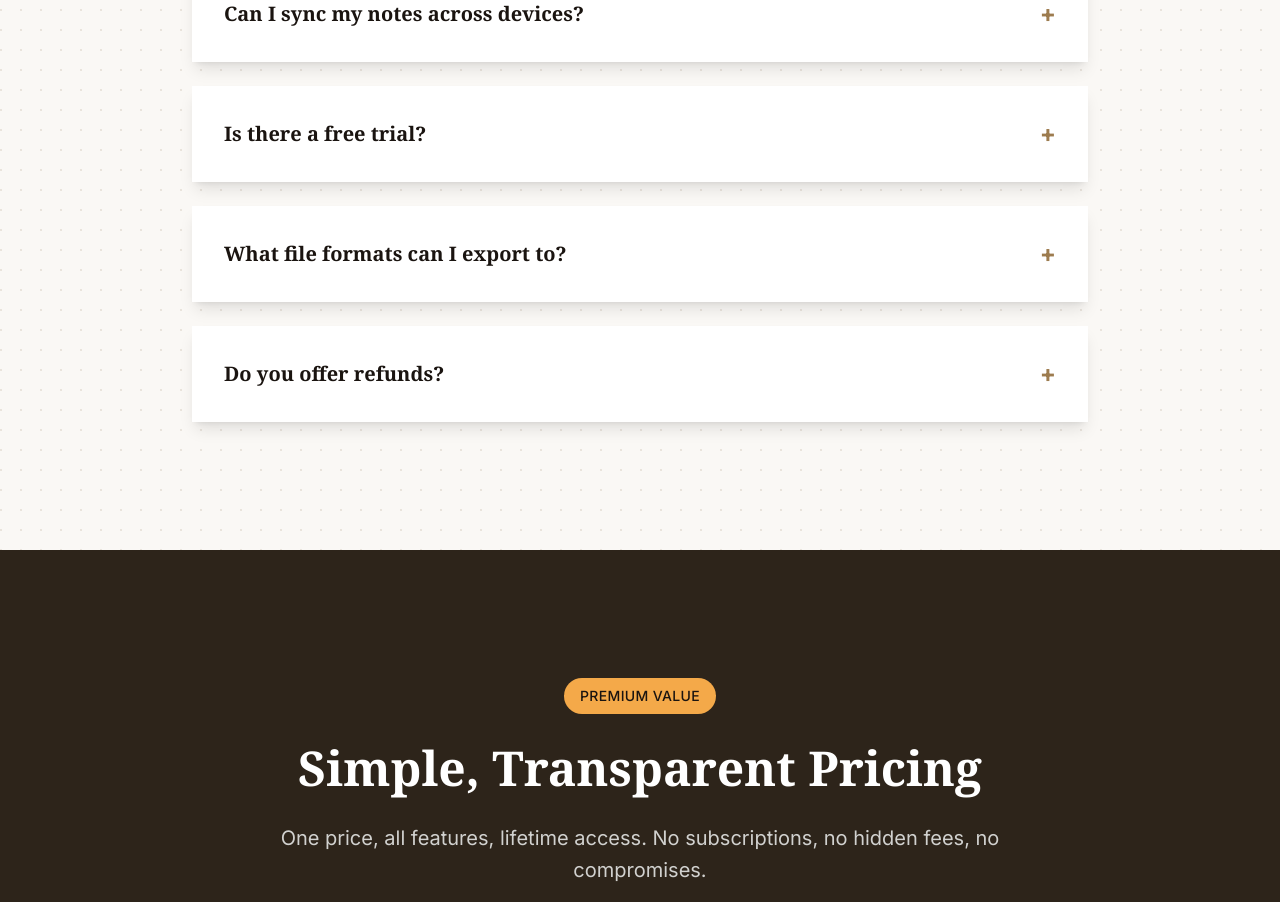
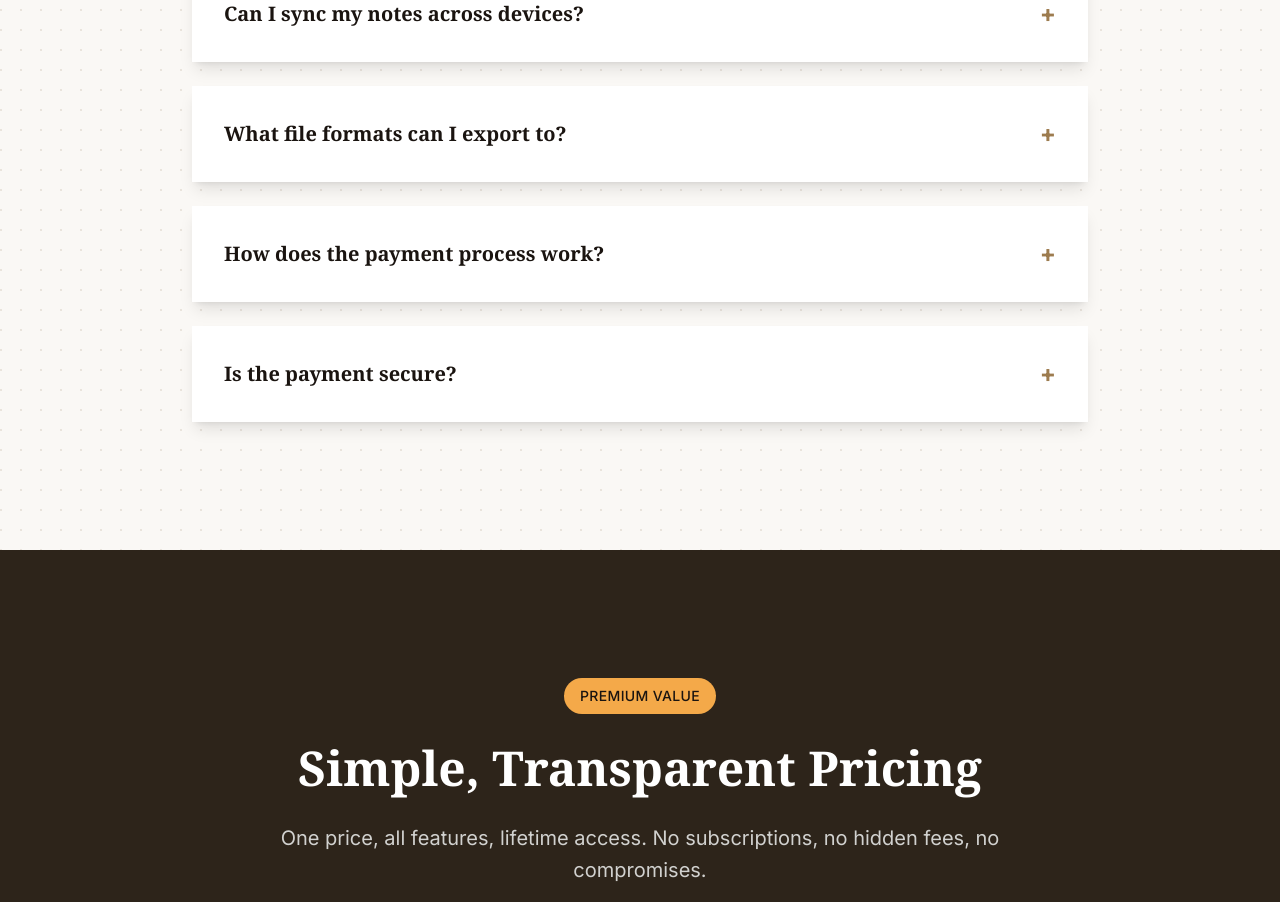
Before and after one commit to kruppt/scribify-landing, a Next.js app: page / in a window 1280 px wide. Shown: the part 9720-10622 px from the top of the page. Built offline with nearby package versions, Linux system fonts and the light colour scheme.

Commit message:
Update FAQ with Stripe payment info, remove free trial and refunds
Co-Authored-By: Claude Opus 4.6 <noreply@anthropic.com>

```diff
--- a/src/components/FAQ.tsx
+++ b/src/components/FAQ.tsx
@@ -17,16 +17,16 @@ const faqs = [
     answer: 'Scribify optionally supports iCloud sync, so your notes can be available across all your Apple devices. Sync is optional and can be enabled in preferences.'
   },
   {
-    question: 'Is there a free trial?',
-    answer: 'Yes! Scribify comes with a 14-day free trial with full access to all features. No credit card required to start your trial.'
-  },
-  {
     question: 'What file formats can I export to?',
     answer: 'You can export your notes to various formats including Markdown, Plain Text, PDF, and HTML. This ensures your notes are never locked into our format.'
   },
   {
-    question: 'Do you offer refunds?',
-    answer: 'Absolutely! We offer a 30-day money-back guarantee. If you\'re not completely satisfied with Scribify, we\'ll refund your purchase, no questions asked.'
+    question: 'How does the payment process work?',
+    answer: 'Scribify uses Stripe for secure payment processing. When you click "Buy Now", you\'ll be taken to a secure Stripe checkout page. After your $25 one-time payment, you\'ll be redirected to a download page where you can get the app for your Mac.'
+  },
+  {
+    question: 'Is the payment secure?',
+    answer: 'Absolutely. Payments are processed by Stripe, one of the world\'s most trusted payment platforms used by companies like Amazon, Google, and Shopify. Your card details are never stored on our servers.'
   }
 ]
 
```
